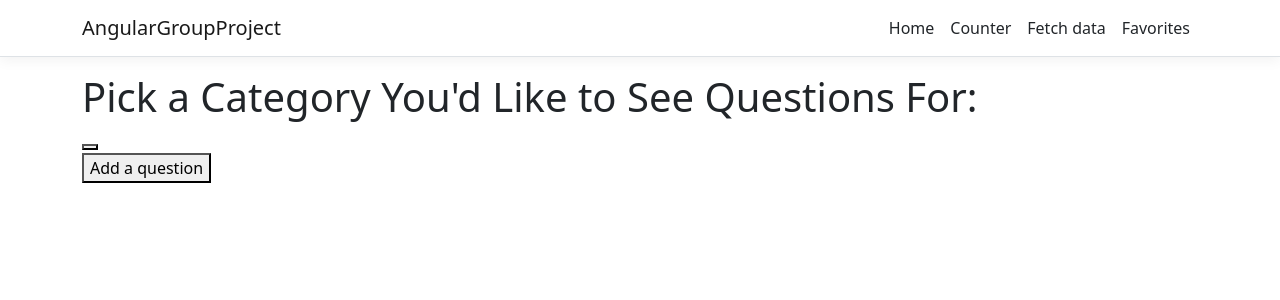
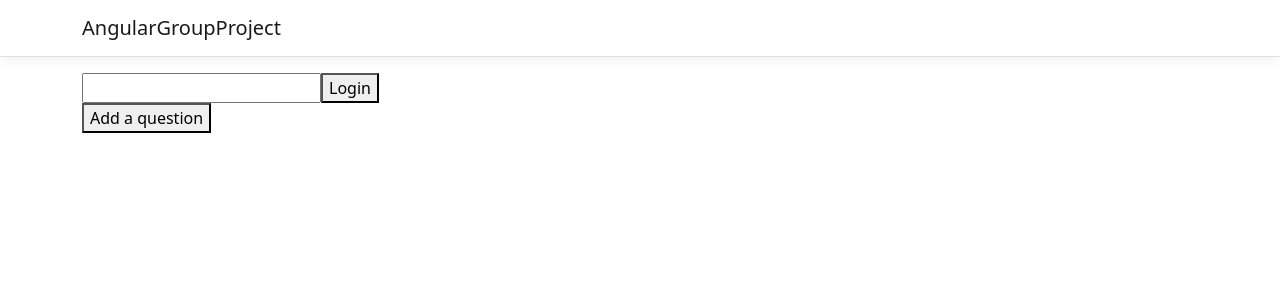
Before and after one commit to VinhDang88/StudyBuddyAngular, an Angular app in the folder AngularGroupProject/ClientApp/: page / in a window 1280 px wide. Shown: the top 300 px of the page. Built offline with nearby package versions, Linux system fonts and the light colour scheme; no server answers.

Commit message:
user login

```diff
--- a/AngularGroupProject/ClientApp/src/app/favorite.service.ts
+++ b/AngularGroupProject/ClientApp/src/app/favorite.service.ts
@@ -1,21 +1,24 @@
 import { HttpClient } from '@angular/common/http';
 import { Inject, Injectable } from '@angular/core';
+import { UserService } from './user.service';
 
 @Injectable({
   providedIn: 'root'
 })
 export class FavoriteService {
-  userid:number = 1; //REMOVE AND REPLACE WITH NEW USERS LATER
+  userid:number = 0;
   endpoint:string = "api/Favorite"
   constructor(private http:HttpClient, @Inject("BASE_URL") private baseUrl:string ) { }
 
 //Need to add a getAll method to be able to retrieve a list to add to favorites
 
   addFavorite(study_id:number):any{
+    this.userid = UserService.userId!;
     return this.http.post(this.baseUrl+this.endpoint+`/addFavorite?study_id=${study_id}&userId=${this.userid}`, {})
 
   }
   deleteFavorite(id:number):any{
+    this.userid = UserService.userId!;
     return this.http.delete(this.baseUrl+this.endpoint+`/deleteFavorite?id=${id}&userId=${this.userid}`)
   }
 
--- a/AngularGroupProject/ClientApp/src/app/favorite/favorite.component.ts
+++ b/AngularGroupProject/ClientApp/src/app/favorite/favorite.component.ts
@@ -3,6 +3,7 @@ import { Favorite } from '../favorite';
 import { FavoriteService } from '../favorite.service';
 import { Study } from '../study';
 import { StudyService } from '../study.service';
+import { UserService } from '../user.service';
 
 @Component({
   selector: 'app-favorite',
@@ -20,7 +21,14 @@ export class FavoriteComponent implements OnInit {
 
   ngOnInit(): void {
     this.favoriteService.getFavorite().subscribe((response: Favorite[]) => {
-      this.favorites = response;
+      response.forEach((r:Favorite)=>{
+        if(r.userId == UserService.userId)
+        {
+          this.favorites.push(r)
+        }
+
+      })
+      // this.favorites = response;
       console.log(this.favorites);
     });
     this.studyService.getQuestions().subscribe((response: Study[]) => {
@@ -51,8 +59,13 @@ export class FavoriteComponent implements OnInit {
   deleteFavorite(index:number):any{
     this.favoriteService.deleteFavorite(index).subscribe((response:Favorite) =>{
         this.favoriteService.getFavorite().subscribe((response:Favorite[]) =>{
-          this.favorites = response;
-          console.log(this.favorites);
+          response.forEach((r:Favorite)=>{
+            if(r.userId == UserService.userId)
+            {
+              this.favorites.push(r)
+            }
+
+          })
         })
         return response;
     });
--- a/AngularGroupProject/ClientApp/src/app/home/home.component.html
+++ b/AngularGroupProject/ClientApp/src/app/home/home.component.html
@@ -1,20 +1,15 @@
-<app-study-list [newCategory]="newCategory"></app-study-list>
+<form #LogInForm="ngForm" (ngSubmit)="LogIn(LogInForm)">
+  <input type="number" name="id" ngModel />
+  <button>Login</button>
+
+</form>
+<app-study-list *ngIf="isLoggedIn()" [newCategory]="newCategory"></app-study-list>
 
 <button (click)="toggleDisplay()">Add a question</button>
 
 <form *ngIf="toggleAdd" #Submit="ngForm" (ngSubmit)="addQuestions(Submit)">
-  <input
-    type="text"
-    name="question"
-    placeholder="Add a question here"
-    ngModel
-  />
+  <input type="text" name="question" placeholder="Add a question here" ngModel />
   <input type="text" name="answer" placeholder="Add an answer here" ngModel />
-  <input
-    type="text"
-    name="category"
-    placeholder="Add a category here"
-    ngModel
-  />
+  <input type="text" name="category" placeholder="Add a category here" ngModel />
   <button>Submit your flashcard</button>
 </form>
--- a/AngularGroupProject/ClientApp/src/app/home/home.component.ts
+++ b/AngularGroupProject/ClientApp/src/app/home/home.component.ts
@@ -2,6 +2,7 @@ import { Component } from '@angular/core';
 import { NgForm } from '@angular/forms';
 import { Study } from '../study';
 import { StudyService } from '../study.service';
+import { UserService } from '../user.service';
 
 @Component({
   selector: 'app-home',
@@ -28,4 +29,12 @@ newCategory:Study = {} as Study;
   toggleDisplay():void{
     this.toggleAdd = !this.toggleAdd;
   }
+  LogIn(form:NgForm):void{
+    let id = form.form.value.id
+    UserService.userId = id;
+  }
+
+  isLoggedIn():boolean{
+    return UserService.isLoggedIn();
+  }
 }
--- a/AngularGroupProject/ClientApp/src/app/nav-menu/nav-menu.component.html
+++ b/AngularGroupProject/ClientApp/src/app/nav-menu/nav-menu.component.html
@@ -1,46 +1,24 @@
 <header>
-  <nav
-    class="navbar navbar-expand-sm navbar-toggleable-sm navbar-light bg-white border-bottom box-shadow mb-3"
-  >
+  <nav class="navbar navbar-expand-sm navbar-toggleable-sm navbar-light bg-white border-bottom box-shadow mb-3">
     <div class="container">
       <a class="navbar-brand" [routerLink]="['/']">AngularGroupProject</a>
-      <button
-        class="navbar-toggler"
-        type="button"
-        data-toggle="collapse"
-        data-target=".navbar-collapse"
-        aria-label="Toggle navigation"
-        [attr.aria-expanded]="isExpanded"
-        (click)="toggle()"
-      >
+      <button class="navbar-toggler" type="button" data-toggle="collapse" data-target=".navbar-collapse"
+        aria-label="Toggle navigation" [attr.aria-expanded]="isExpanded" (click)="toggle()">
         <span class="navbar-toggler-icon"></span>
       </button>
-      <div
-        class="navbar-collapse collapse d-sm-inline-flex justify-content-end"
-        [ngClass]="{ show: isExpanded }"
-      >
-        <ul class="navbar-nav flex-grow">
-          <li
-            class="nav-item"
-            [routerLinkActive]="['link-active']"
-            [routerLinkActiveOptions]="{ exact: true }"
-          >
+      <div class="navbar-collapse collapse d-sm-inline-flex justify-content-end" [ngClass]="{ show: isExpanded }">
+        <ul *ngIf="isLoggedIn()" class="navbar-nav flex-grow">
+          <li class="nav-item" [routerLinkActive]="['link-active']" [routerLinkActiveOptions]="{ exact: true }">
             <a class="nav-link text-dark" [routerLink]="['/']">Home</a>
           </li>
           <li class="nav-item" [routerLinkActive]="['link-active']">
-            <a class="nav-link text-dark" [routerLink]="['/counter']"
-              >Counter</a
-            >
+            <a class="nav-link text-dark" [routerLink]="['/counter']">Counter</a>
           </li>
           <li class="nav-item" [routerLinkActive]="['link-active']">
-            <a class="nav-link text-dark" [routerLink]="['/fetch-data']"
-              >Fetch data</a
-            >
+            <a class="nav-link text-dark" [routerLink]="['/fetch-data']">Fetch data</a>
           </li>
           <li class="nav-item" [routerLinkActive]="['link-active']">
-            <a class="nav-link text-dark" [routerLink]="['/Favorites']"
-              >Favorites</a
-            >
+            <a class="nav-link text-dark" [routerLink]="['/Favorites']">Favorites</a>
           </li>
         </ul>
       </div>
--- a/AngularGroupProject/ClientApp/src/app/nav-menu/nav-menu.component.ts
+++ b/AngularGroupProject/ClientApp/src/app/nav-menu/nav-menu.component.ts
@@ -1,4 +1,5 @@
 import { Component } from '@angular/core';
+import { UserService } from '../user.service';
 
 @Component({
   selector: 'app-nav-menu',
@@ -15,4 +16,8 @@ export class NavMenuComponent {
   toggle() {
     this.isExpanded = !this.isExpanded;
   }
+
+  isLoggedIn():boolean{
+    return UserService.isLoggedIn();
+  }
 }
--- /dev/null
+++ b/AngularGroupProject/ClientApp/src/app/user.service.ts
@@ -0,0 +1,19 @@
+import { Injectable } from '@angular/core';
+
+@Injectable({
+  providedIn: 'root'
+})
+export class UserService {
+public static userId:number | null = null
+  constructor() { }
+
+  public static isLoggedIn():boolean{
+    if(this.userId == null){
+      return false;
+    }
+    else
+    {
+      return true;
+    }
+  }
+}
```
Also changed, not shown: AngularGroupProject/ClientApp/src/app/study-detail/study-detail.component.ts (+9 -0 lines), 1 other file (tests, documents, lock files or other folders).
